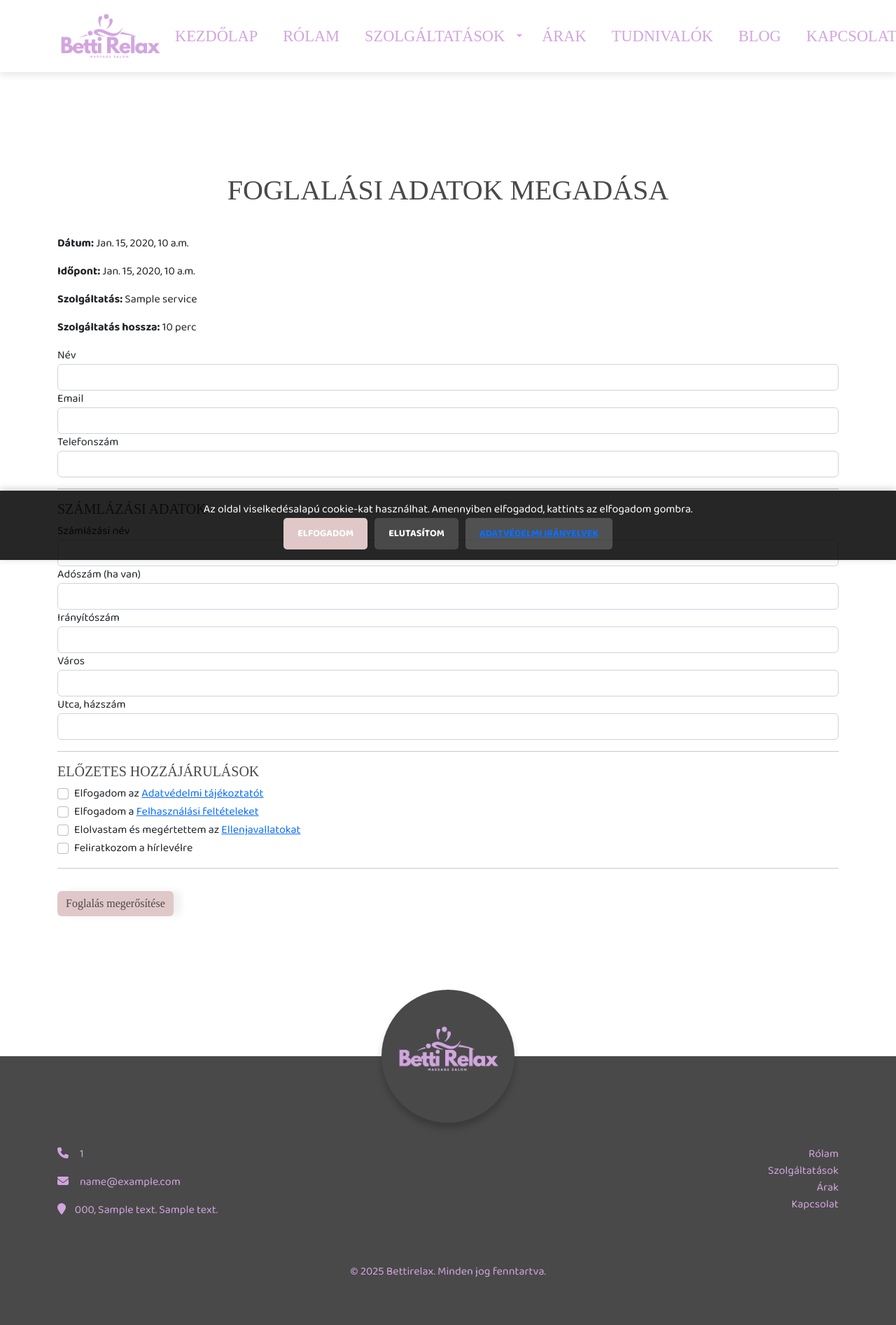
After one commit to nagada88/bettirelax, a Django app: template app_bettirelax/templates/booking_details.html in a window 1280 px wide. The commit adds this page. Shown: the whole page at 70% size. Run offline with Django 4.2, Linux system fonts and the light colour scheme; the template is opened without the code that fills it: most values are stand-ins (such as "Sample title", 1, 10 or a date in 2020); some libraries are stand-ins or nearby versions; some web fonts are replaced.

Commit message:
sok booking és egy header

```diff
--- a/app_bettirelax/static/app_bettirelax/scss/main.scss
+++ b/app_bettirelax/static/app_bettirelax/scss/main.scss
@@ -617,6 +617,7 @@
 .pricelist{
     text-align: center;
     max-width: 500px !important;
+    font-size: 14px;
     h1{
         padding: 0;
     }
@@ -1005,6 +1006,16 @@
     cursor: not-allowed;
 }
 
+.service-item {
+    cursor: pointer;
+    transition: background-color 0.2s ease-in-out;
+}
+
+.service-item:hover {
+    background-color: #007bff;
+    color: white;
+}
+
 // div {
 //     border: 1px solid rgb(0, 0, 0);
 // }
--- /dev/null
+++ b/app_bettirelax/templates/booking_details.html
@@ -0,0 +1,115 @@
+{% extends 'main.html' %}
+
+{% block content %}
+<div class="container" style="height: 200px;"></div>
+<div class="container mt-5">
+    <h1>Foglalási adatok megadása</h1>
+    <p><strong>Dátum:</strong> {{ selected_date }}</p>
+    <p><strong>Időpont:</strong> {{ selected_time }}</p>
+    <p><strong>Szolgáltatás:</strong> {{ service.service_name }}</p>
+    <p><strong>Szolgáltatás hossza:</strong> {{ duration }} perc</p>
+
+    <form method="POST" action="{% url 'confirm_booking' %}">
+        {% csrf_token %}
+
+        <!-- Rejtett mezők az előző oldal adataival -->
+        <input type="hidden" name="date" id="selected-date">
+        <input type="hidden" name="time" id="selected-time">
+        <input type="hidden" name="service_id" id="selected-service">
+        <input type="hidden" name="duration" id="selected-duration">
+
+        <div class="form-group">
+            <label>Név</label>
+            <input type="text" name="customer_name" class="form-control" required>
+        </div>
+
+        <div class="form-group">
+            <label>Email</label>
+            <input type="email" name="customer_email" class="form-control" required>
+        </div>
+
+        <div class="form-group">
+            <label>Telefonszám</label>
+            <input type="tel" name="customer_phone" class="form-control" pattern="[0-9+ -]+" required>
+        </div>
+
+        <hr>
+
+        <h5>Számlázási adatok</h5>
+
+        <div class="form-group">
+            <label>Számlázási név</label>
+            <input type="text" name="billing_name" class="form-control" required>
+        </div>
+
+        <div class="form-group">
+            <label>Adószám (ha van)</label>
+            <input type="text" name="billing_tax_number" class="form-control">
+        </div>
+
+        <div class="form-group">
+            <label>Irányítószám</label>
+            <input type="text" name="billing_zip" class="form-control" pattern="\d{4}" required>
+        </div>
+
+        <div class="form-group">
+            <label>Város</label>
+            <input type="text" name="billing_city" class="form-control" required>
+        </div>
+
+        <div class="form-group">
+            <label>Utca, házszám</label>
+            <input type="text" name="billing_address" class="form-control" required>
+        </div>
+
+        <hr>
+
+        <h5>Előzetes hozzájárulások</h5>
+
+        <div class="form-check">
+            <input class="form-check-input" type="checkbox" id="privacy_policy" name="privacy_policy" required>
+            <label class="form-check-label" for="privacy_policy">
+                Elfogadom az <a href="" target="_blank">Adatvédelmi tájékoztatót</a>
+            </label>
+        </div>
+
+        <div class="form-check">
+            <input class="form-check-input" type="checkbox" id="terms_conditions" name="terms_conditions" required>
+            <label class="form-check-label" for="terms_conditions">
+                Elfogadom a <a href="" target="_blank">Felhasználási feltételeket</a>
+            </label>
+        </div>
+
+        <div class="form-check">
+            <input class="form-check-input" type="checkbox" id="contraindications" name="contraindications" required>
+            <label class="form-check-label" for="contraindications">
+                Elolvastam és megértettem az <a href="" target="_blank">Ellenjavallatokat</a>
+            </label>
+        </div>
+
+        <div class="form-check">
+            <input class="form-check-input" type="checkbox" id="newsletter" name="newsletter">
+            <label class="form-check-label" for="newsletter">
+                Feliratkozom a hírlevélre
+            </label>
+        </div>
+
+        <hr>
+
+        <button type="submit" class="btn btn-primary mt-3">Foglalás megerősítése</button>
+    </form>
+
+</div>
+<div class="container" style="height: 200px;"></div>
+
+<script>
+    document.addEventListener("DOMContentLoaded", function() {
+        const urlParams = new URLSearchParams(window.location.search);
+
+        document.getElementById("selected-date").value = urlParams.get("date") || "";
+        document.getElementById("selected-time").value = urlParams.get("time") || "";
+        document.getElementById("selected-service").value = urlParams.get("service_id") || "";
+        document.getElementById("selected-duration").value = urlParams.get("duration") || "";
+    });
+</script>
+{% endblock %}
--- a/app_bettirelax/templates/pricelist.html
+++ b/app_bettirelax/templates/pricelist.html
@@ -25,12 +25,11 @@
             <div class="container wallet">
                 <img  src={% static 'app_bettirelax/img/wallet.png' %} alt="Pénztárca grafika, Masszázs Árak">
             </div>
-            <h5>Fizetési lehetőségek</h5>
+            <h5 style="font-size:14px;">Fizetési lehetőségek</h5>
             <p>online: átutalás</p>
             <p>helyszínen: készpénz</p>
         </div>
     </div>
-    <div class="container" style="height: 100px"></div>
     {% for service in services %}<br>
         <h5>{{ service.service_name }}</h5>
         <div class="row">
--- a/app_booking/admin.py
+++ b/app_booking/admin.py
@@ -1,5 +1,5 @@
 from django.contrib import admin
-from .models import OpeningHours, BookingSettings
+from .models import OpeningHours, BookingSettings, Booking
 from django import forms
 from django.urls import path
 from django.http import HttpResponseRedirect
@@ -154,3 +154,4 @@
 # Regisztráljuk a custom admin nézetet
 admin.site.register(OpeningHours, OpeningHoursAdmin)
 admin.site.register(BookingSettings, BookingSettingsAdmin)
+admin.site.register(Booking)
--- a/app_booking/urls.py
+++ b/app_booking/urls.py
@@ -8,4 +8,8 @@
         path("admin/foglalas-letrehozasa/", views.admin_create_booking, name="admin_create_booking"),
         path("booking/", views.booking_view, name="booking_view"),
         path("api/available_slots/", views.get_available_slots, name="get_available_slots"),
+        path("api/available_services/", views.get_available_services, name="get_available_services"),
+        path("booking/details/", views.booking_details_view, name="booking_details"),
+        path("booking/confirm/", views.confirm_booking, name="confirm_booking"),
+        path("success/", views.booking_success, name="booking_success"),
     ]  + static(settings.MEDIA_URL, document_root=settings.MEDIA_ROOT) + static(settings.STATIC_URL, document_root=settings.STATIC_ROOT)
```
Also changed, not shown: app_bettirelax/templates/booking.html (+106 -8 lines), app_bettirelax/templates/booking_success.html (added, +11 -0 lines), app_booking/models.py (+37 -3 lines), app_booking/views.py (+153 -3 lines), app_bettirelax/static/app_bettirelax/css/main.css, app_bettirelax/static/app_bettirelax/img/service-header.webp, app_booking/migrations/0006_booking_billing_city_booking_billing_tax_number_and_more.py (added), app_booking/migrations/0007_booking_customer_phone.py (added), app_booking/migrations/0008_booking_service_type.py (added), app_booking/migrations/0009_remove_booking_service_type_and_more.py (added), 1 other file.
